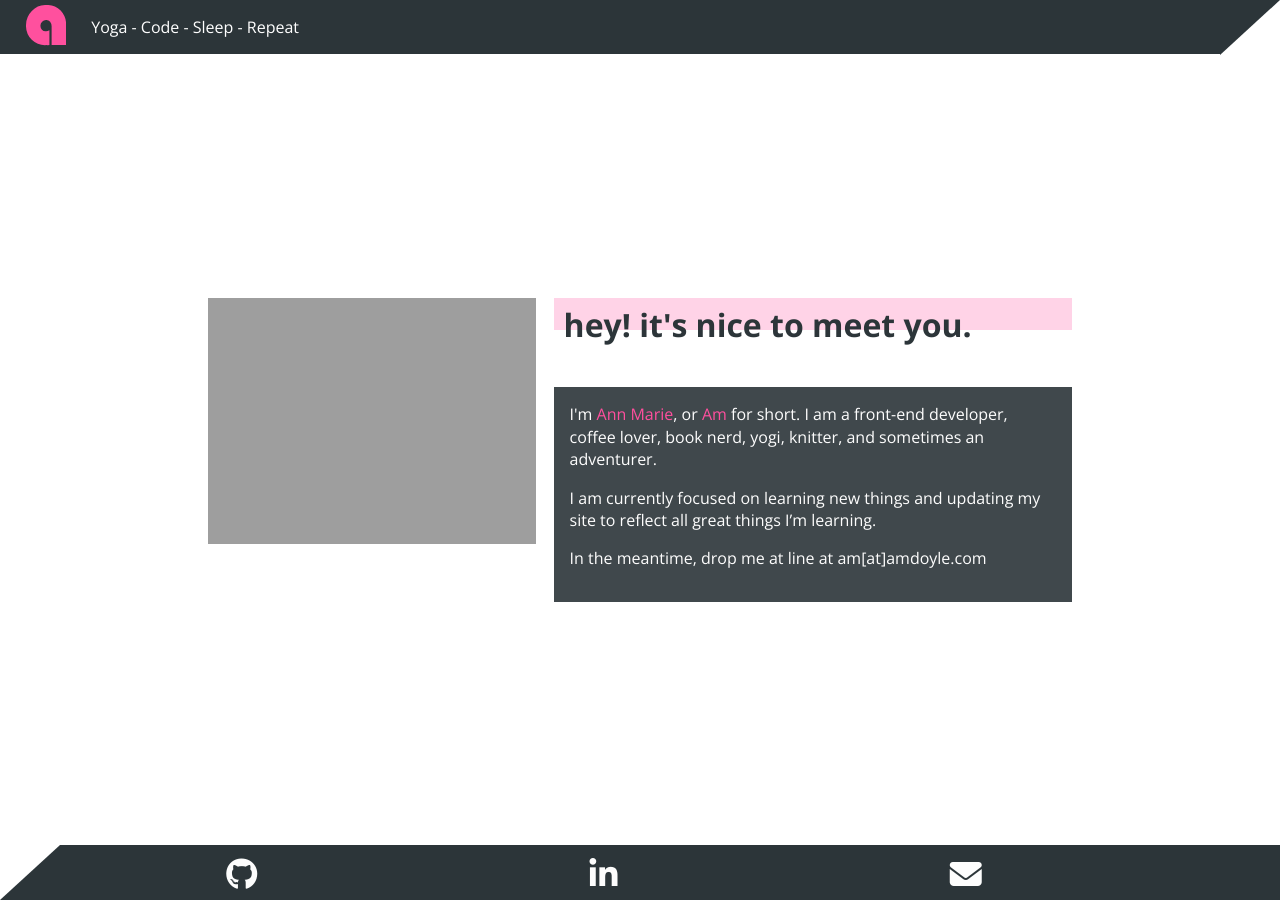
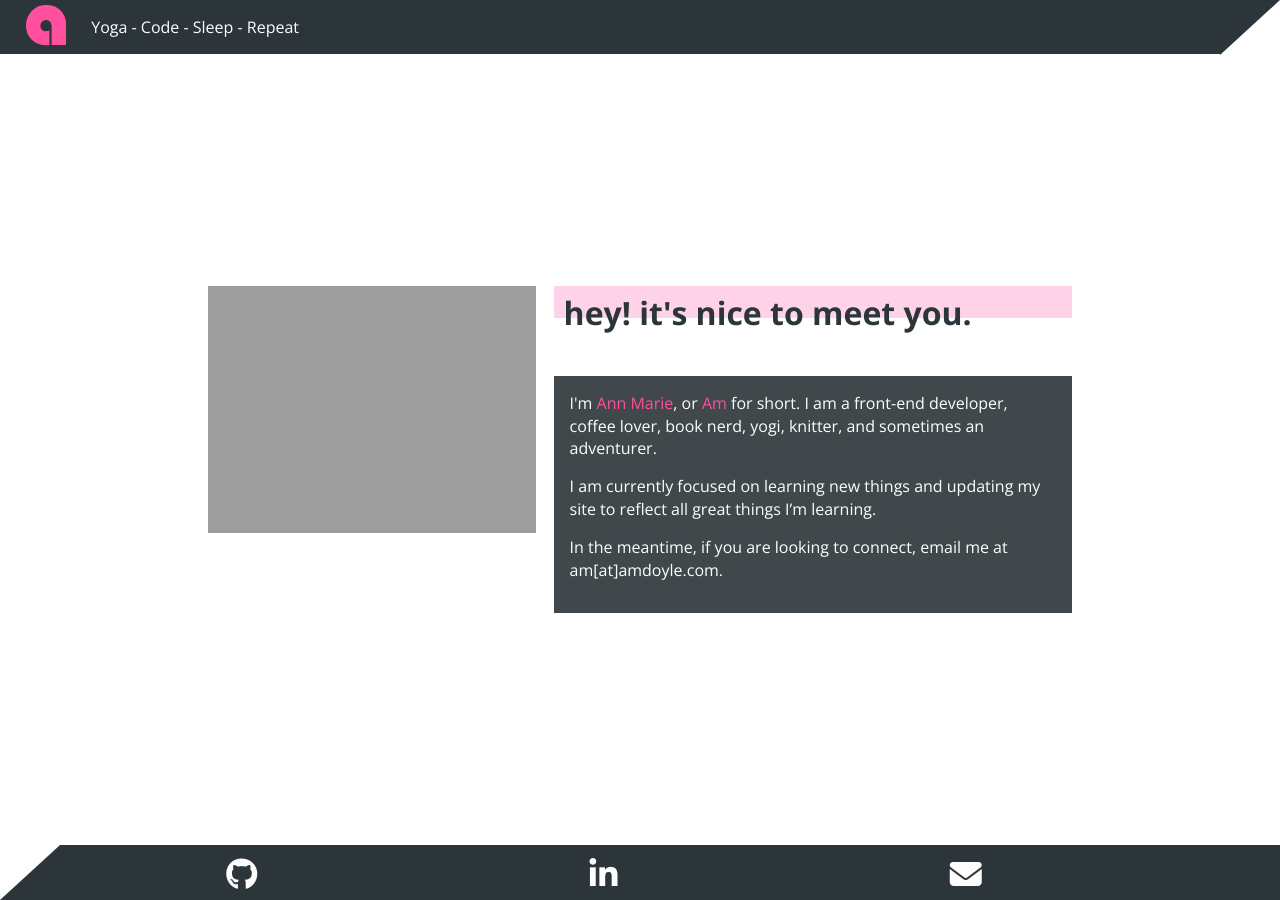
Before and after one commit to amdoyle/amdoyle, a Jekyll site: the page built from index.html, in a window 1280 px wide. Built offline with Jekyll 4.4.1, drawn with Linux system fonts in a browser that asks for light colours; nearby versions of some CDN libraries.

Commit message:
Update body text

```diff
--- a/index.html
+++ b/index.html
@@ -21,7 +21,7 @@ navigation_weight: 0
           I am currently focused on learning new things and updating my site to reflect all great things I’m learning.
         </p>
         <p>
-          In the meantime, drop me at line at am[at]amdoyle.com
+          In the meantime, if you are looking to connect, email me at am[at]amdoyle.com.
         </p>
     </div>
   </div>
```
